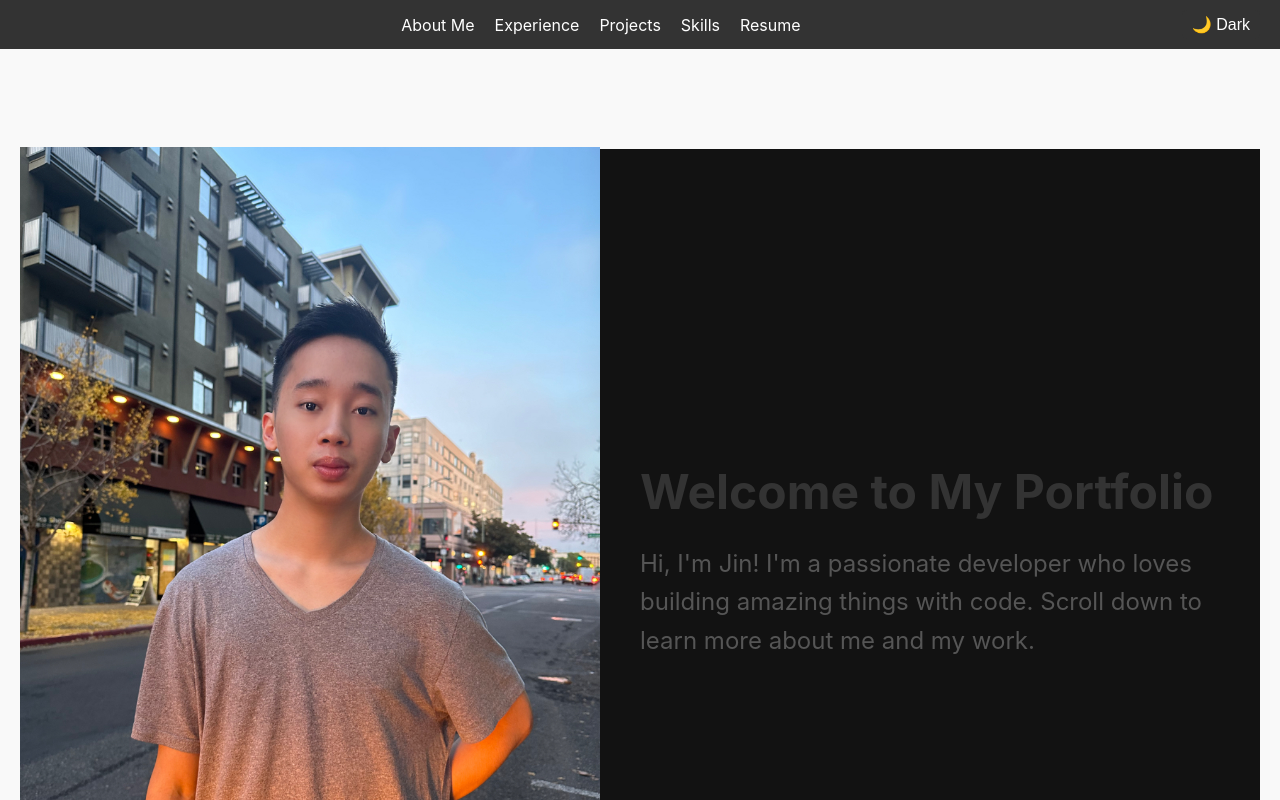
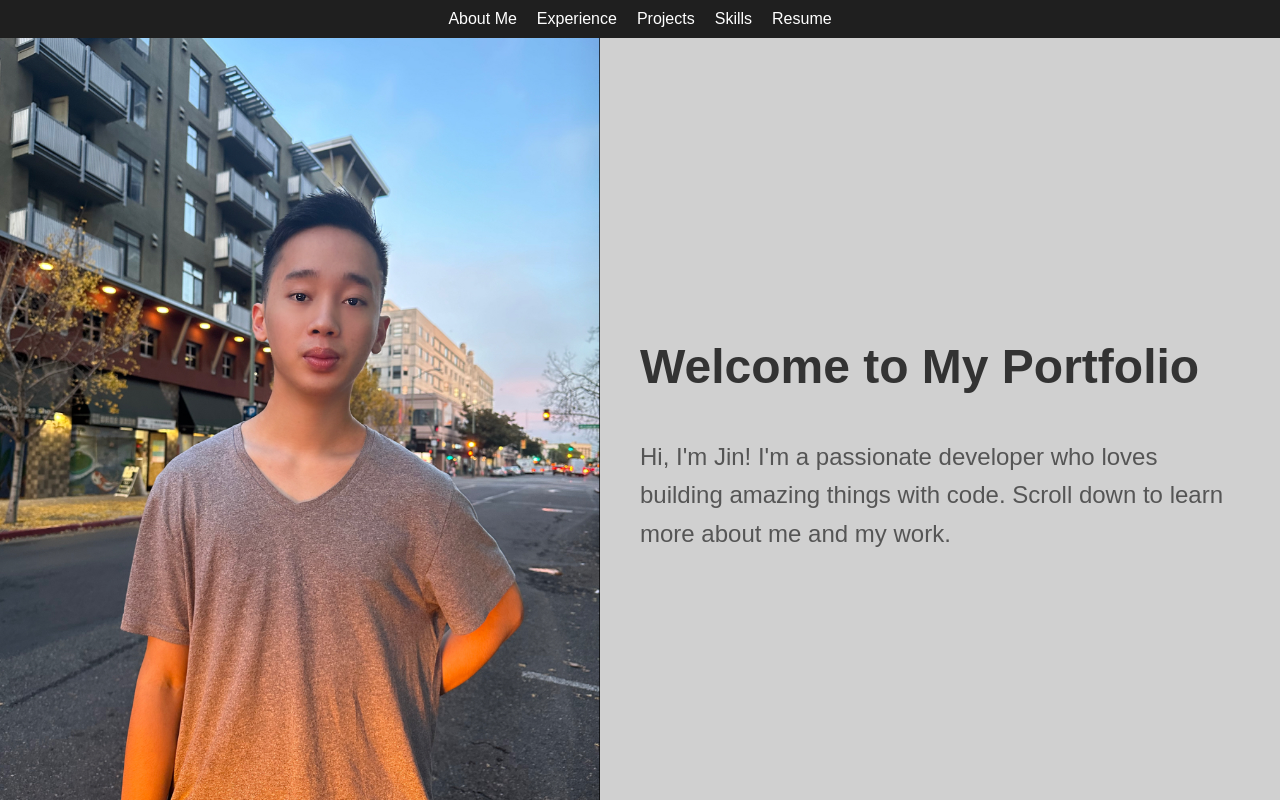
Before and after one commit to Jinzeld/Jinzeld.github.io, a React (Create React App) app: page / in a window 1280 px wide. Shown: the top 800 px of the page. Built offline with nearby package versions, Linux system fonts and the light colour scheme.

Commit message:
fix page layout and added resume to my website

```diff
--- a/src/App.css
+++ b/src/App.css
@@ -1,69 +1,17 @@
-/* Dark Mode (Default) */
-.dark-mode {
-  background-color: #121212;
-  color: #ffffff;
+/* App.css */
+/* General Styles */
+.App {
+  font-family: Arial, sans-serif;
+  background-color: #121212; /* Dark background */
+  color: #ffffff; /* Light text */
+  min-height: 100vh;
 }
 
-.dark-mode .navbar {
-  background-color: #1f1f1f;
-  color: white;
-}
-
-.dark-mode .navbar ul li {
-  color: white;
-}
-
-.dark-mode .navbar ul li:hover {
-  color: #61dafb;
-}
-
-.dark-mode .section {
-  background-color: #1f1f1f;
-  color: #ffffff;
-}
-
-.dark-mode .theme-toggle {
-  background-color: #1f1f1f;
-  color: white;
-  border: none;
-  cursor: pointer;
-}
-
-/* Light Mode */
-.light-mode {
-  background-color: #ffffff;
-  color: #333;
-}
-
-.light-mode .navbar {
-  background-color: #333;
-  color: white;
-}
-
-.light-mode .navbar ul li {
-  color: white;
-}
-
-.light-mode .navbar ul li:hover {
-  color: #61dafb;
-}
-
-.light-mode .section {
-  background-color: #f9f9f9;
-  color: #333;
-}
-
-.light-mode .theme-toggle {
-  background-color: #333;
-  color: white;
-  border: none;
-  cursor: pointer;
-}
-
-/* General Styles */
+/* Navigation Bar */
 .navbar {
   position: sticky;
   top: 0;
+  background-color: #1f1f1f; /* Dark navbar */
   padding: 10px 20px;
   z-index: 1000;
   display: flex;
@@ -71,13 +19,7 @@
   align-items: center;
 }
 
-.nav-links {
-  display: flex;
-  justify-content: center;
-  flex-grow: 1;
-}
-
-.nav-links ul {
+.navbar ul {
   list-style: none;
   margin: 0;
   padding: 0;
@@ -85,27 +27,98 @@
   gap: 20px;
 }
 
-.nav-links ul li {
+.navbar ul li {
+  color: white;
   cursor: pointer;
 }
 
-.theme-toggle-container {
-  display: flex;
-  align-items: center;
+.navbar ul li:hover {
+  color: #61dafb; /* Highlight color */
 }
 
-.theme-toggle {
-  font-size: 1rem;
-  padding: 5px 10px;
-  border-radius: 5px;
-}
-
+/* Sections */
 .section {
-  padding: 100px 20px;
+  padding: 50px 20px;
   min-height: 100vh;
   display: flex;
   flex-direction: column;
   justify-content: center;
   align-items: center;
-  border-bottom: none;
+  text-align: center;
 }
+
+.section h2 {
+  font-size: 2.5rem;
+  margin-bottom: 40px;
+  color: #ffffff; /* Light text */
+}
+
+/* Experience Section */
+.experience-list {
+  max-width: 800px;
+  margin: 0 auto;
+  text-align: left;
+}
+
+.experience-item {
+  background-color: #1f1f1f; /* Dark card background */
+  padding: 20px;
+  margin-bottom: 20px;
+  border-radius: 8px;
+  box-shadow: 0 4px 8px rgba(0, 0, 0, 0.2);
+}
+
+.experience-item h3 {
+  font-size: 1.5rem;
+  margin-bottom: 10px;
+  color: #ffffff; /* Light text */
+}
+
+.experience-item .company {
+  font-size: 1.2rem;
+  color: #bbbbbb; /* Lighter text */
+  margin-bottom: 5px;
+}
+
+.experience-item .date {
+  font-size: 1rem;
+  color: #999999; /* Lighter text */
+  margin-bottom: 15px;
+}
+
+.experience-item .description {
+  font-size: 1rem;
+  color: #bbbbbb; /* Lighter text */
+  line-height: 1.6;
+}
+
+/* Responsive Design */
+@media (max-width: 768px) {
+  .section {
+    padding: 30px 10px;
+  }
+
+  .section h2 {
+    font-size: 2rem;
+  }
+
+  .experience-item {
+    padding: 15px;
+  }
+
+  .experience-item h3 {
+    font-size: 1.3rem;
+  }
+
+  .experience-item .company {
+    font-size: 1.1rem;
+  }
+
+  .experience-item .date {
+    font-size: 0.9rem;
+  }
+
+  .experience-item .description {
+    font-size: 0.9rem;
+  }
+}
--- a/src/App.js
+++ b/src/App.js
@@ -1,4 +1,4 @@
-import React, { useRef, useState } from "react";
+import React, { useRef } from "react";
 import Intro from "./components/Intro";
 import AboutMe from "./components/AboutMe";
 import "./App.css";
@@ -9,49 +9,32 @@
   const experienceRef = useRef(null);
   const projectsRef = useRef(null);
   const skillsRef = useRef(null);
-  const resumeRef = useRef(null);
-
-  // State for theme (light/dark mode)
-  const [isDarkMode, setIsDarkMode] = useState(() => {
-    const savedTheme = localStorage.getItem("theme");
-    if (savedTheme) return savedTheme === "dark";
-    return window.matchMedia("(prefers-color-scheme: dark)").matches;
-  });
 
   // Function to handle smooth scrolling
   const scrollToSection = (ref) => {
     ref.current.scrollIntoView({ behavior: "smooth" });
   };
 
-  // Function to toggle theme
-  const toggleTheme = () => {
-    setIsDarkMode(!isDarkMode);
+  // Function to redirect to the resume link
+  const redirectToResume = () => {
+    window.location.href = "https://jinzeld.github.io/public/pdf/Resume.pdf";
   };
 
   return (
-    <div className={`App ${isDarkMode ? "dark-mode" : "light-mode"}`}>
+    <div className="App">
       {/* Navigation Bar */}
       <nav className="navbar">
-        <div className="nav-links">
         <ul>
           <li onClick={() => scrollToSection(aboutRef)}>About Me</li>
           <li onClick={() => scrollToSection(experienceRef)}>Experience</li>
           <li onClick={() => scrollToSection(projectsRef)}>Projects</li>
           <li onClick={() => scrollToSection(skillsRef)}>Skills</li>
-            <li onClick={() => scrollToSection(resumeRef)}>Resume</li>
+          <li onClick={redirectToResume}>Resume</li> {/* Redirect to resume link */}
         </ul>
-        </div>
-        <div className="theme-toggle-container">
-          <button onClick={toggleTheme} className="theme-toggle">
-            {isDarkMode ? "🌞 Light" : "🌙 Dark"}
-          </button>
-        </div>
       </nav>
 
       {/* Intro Section */}
-      <section className="section">
       <Intro />
-      </section>
 
       {/* About Me Section */}
       <section ref={aboutRef} className="section">
@@ -60,8 +43,7 @@
 
       {/* Experience Section */}
       <section ref={experienceRef} className="section">
-        <h2>Experience</h2>
-        <p>This is the experience section. List your work experience here.</p>
+
       </section>
 
       {/* Projects Section */}
@@ -76,11 +58,6 @@
         <p>This is the skills section. Highlight your skills here.</p>
       </section>
 
-      {/* Resume Section */}
-      <section ref={resumeRef} className="section">
-        <h2>Resume</h2>
-        <p>This is the resume section. Provide a link to your resume or embed it here.</p>
-      </section>
     </div>
   );
 }
--- a/src/components/Intro.css
+++ b/src/components/Intro.css
@@ -1,34 +1,28 @@
 /* Intro.css */
 .intro-section {
+    display: flex;
     height: 100vh; /* Full viewport height */
-    display: flex;
-    align-items: center;
-    justify-content: center;
-    background-color: #121212; /* Light background for contrast */
-  }
-
-  .intro-container {
-    display: flex;
-    width: 100%;
-    max-width: max-content; /* Adjust as needed */
-    margin: 0 auto;
-    align-items: center;
+    overflow: hidden; /* Prevents scrolling */
   }
 
   .intro-image {
     flex: 1; /* Takes up half the space */
-    overflow: hidden; /* Ensures the image doesn't overflow */
+    position: relative;
   }
 
   .intro-image img {
     width: 100%;
-    height: 100vh; /* Full viewport height */
+    height: 100%;
     object-fit: cover; /* Ensures the image covers the area */
   }
 
   .intro-text {
     flex: 1; /* Takes up half the space */
+    display: flex;
+    flex-direction: column;
+    justify-content: center;
     padding: 0 40px; /* Add some padding */
+    background: rgba(255, 255, 255, 0.8); /* Semi-transparent background for text */
   }
 
   .intro-text h1 {
@@ -45,17 +39,12 @@
 
   /* Responsive Design */
   @media (max-width: 768px) {
-    .intro-container {
+    .intro-section {
       flex-direction: column;
     }
 
     .intro-image {
-      width: 100%;
       height: 50vh; /* Half the viewport height on smaller screens */
-    }
-
-    .intro-image img {
-      height: 50vh;
     }
 
     .intro-text {
--- a/src/components/Intro.js
+++ b/src/components/Intro.js
@@ -1,11 +1,10 @@
 import React from "react";
-import introImage from "./images/intro-image.jpeg"; //intro image
-import "./Intro.css"; // Optional: For styling
+import introImage from "./images/intro-image.jpeg"; // Adjust the path to your image
+import "./Intro.css";
 
 const Intro = () => {
   return (
     <section id="intro" className="intro-section">
-        <div className="intro-container">
       {/* Image on the left */}
       <div className="intro-image">
         <img src={introImage} alt="Intro" />
@@ -19,7 +18,6 @@
           things with code. Scroll down to learn more about me and my work.
         </p>
       </div>
-        </div>
     </section>
   );
 };
```
Also changed, not shown: src/components/Experiences.css (added, +81 -0 lines), src/components/Experiences.js (added, +50 -0 lines), 1 other file (tests, documents, lock files or other folders). Lines whose indentation alone changed are shown as unchanged.
